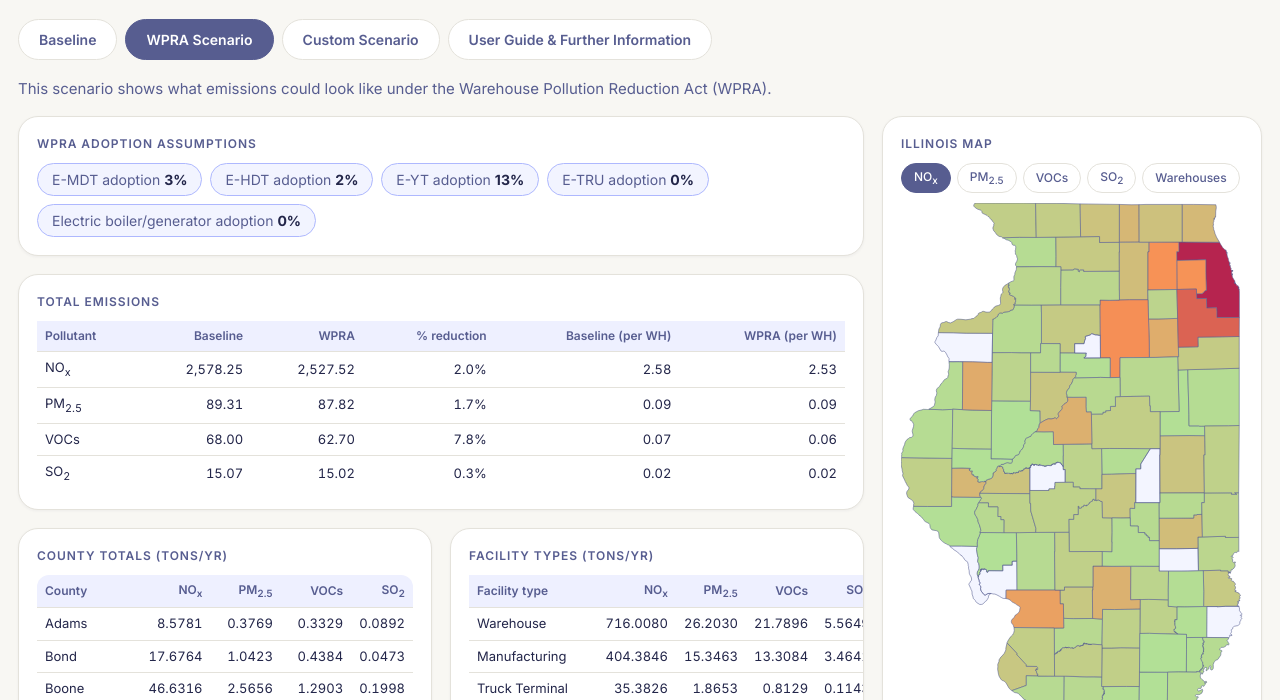
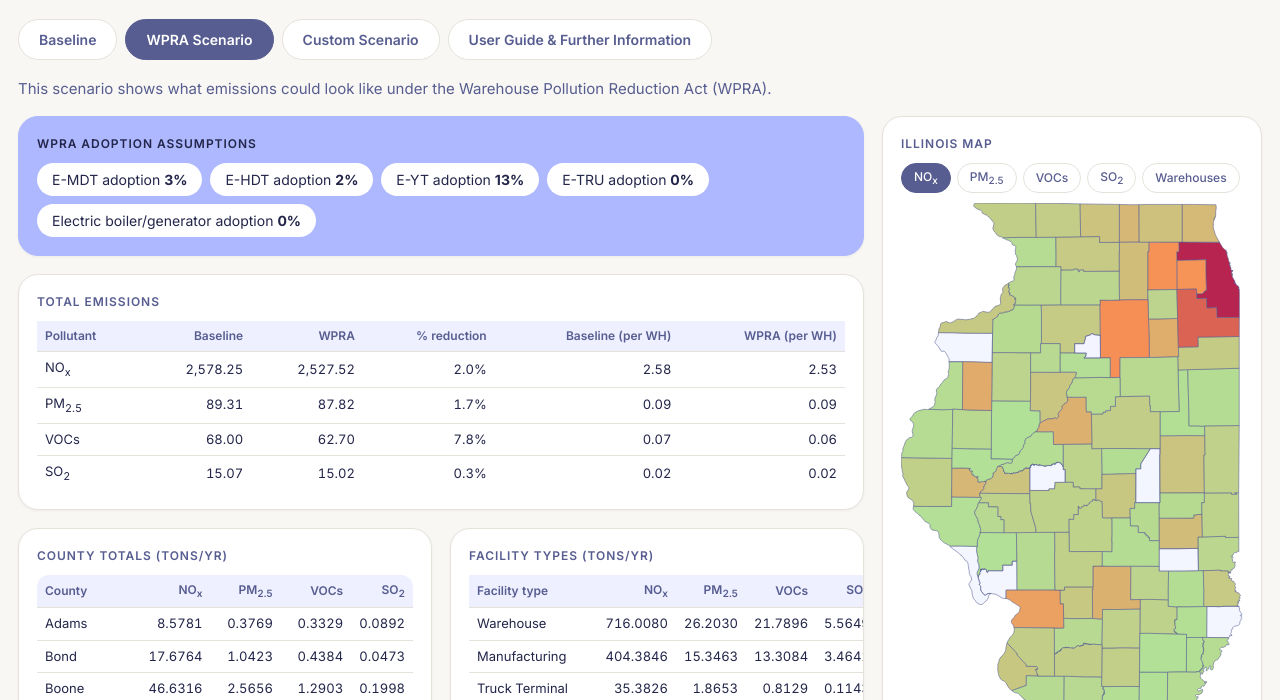
Before and after one commit to anna-oehlerking/Warehouse_Emissions_Tool, a plain HTML site: page index.html in a window 1280 px wide. Both pictures are taken after a click on the button "WPRA Scenario". Shown: the part 100-800 px from the top of the page. Drawn offline with Linux system fonts and the light colour scheme.

Commit message:
Add files via upload

```diff
--- a/index.html
+++ b/index.html
@@ -53,6 +53,7 @@ select:focus,input:focus{border-color:var(--indigo);box-shadow:0 0 0 3px rgba(87
 .hl th{background:transparent;color:var(--ink)}
 .hl th,.hl td{border-bottom-color:rgba(35,38,74,.18)}
 .hl tbody tr:hover{background:rgba(255,255,255,.35)}
+.hl .chip{background:#fff;border-color:transparent;color:var(--ink)}
 .hl .btn{background:var(--ink);color:#fff}
 .hl .btn:hover{background:var(--indigo)}
 .lede{margin:0 0 16px;color:var(--indigo);font-size:15px}
@@ -143,7 +144,7 @@ a.pill:hover{background:var(--indigo);border-color:var(--indigo);color:#fff}
 <section id="t2" hidden>
   <p class="lede">This scenario shows what emissions could look like under the Warehouse Pollution Reduction Act (WPRA).</p>
   <div class="layout"><div>
-  <div class="card"><h2>WPRA adoption assumptions</h2><div class="chips" id="chips"></div></div>
+  <div class="card hl"><h2>WPRA adoption assumptions</h2><div class="chips" id="chips"></div></div>
   <div class="card wide"><h2>Total emissions</h2><div id="b1"></div></div>
   <div id="bGrid"></div>
   </div>
```
